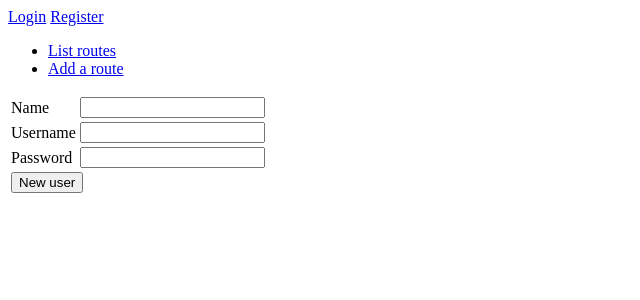
After one commit to S4ndyk/Climb-a-Rock, a Flask app: page /auth/register in a window 1280 px wide. The commit adds this page. Shown: the top 300 px of the page, without its empty margins (0-640 px from the left). Run offline with Flask 2, Linux system fonts and the light colour scheme.

Commit message:
Add user registration

```diff
--- a/application/auth/forms.py
+++ b/application/auth/forms.py
@@ -7,3 +7,11 @@ class LoginForm(FlaskForm):
 
     class Meta:
         csrf = False
+
+class RegisterForm(FlaskForm):
+    name = StringField("Name")
+    username = StringField("Username")
+    password = PasswordField("Password")
+
+    class Meta:
+        csrf = False
--- a/application/auth/views.py
+++ b/application/auth/views.py
@@ -1,9 +1,9 @@
 from flask import render_template, request, redirect, url_for
 from flask_login import login_user, logout_user
 
-from application import app
+from application import app, db
 from application.auth.models import User
-from application.auth.forms import LoginForm
+from application.auth.forms import LoginForm, RegisterForm
 
 @app.route("/auth/login", methods = ["GET", "POST"])
 def auth_login():
@@ -25,3 +25,13 @@ def auth_login():
 def auth_logout():
     logout_user()
     return redirect(url_for("index"))
+
+@app.route("/auth/register", methods=["GET", "POST"])
+def auth_register():
+    if request.method == "GET":
+        return render_template("auth/register.html", form = RegisterForm())
+    form = RegisterForm(request.form)
+    new_user = User(form.name.data, form.username.data, form.password.data)
+    db.session().add(new_user)
+    db.session().commit()
+    return redirect(url_for("routes_index"))
--- /dev/null
+++ b/application/templates/auth/register.html
@@ -0,0 +1,37 @@
+{% extends "layout.html" %}
+
+{% block body %}
+{{ error }}
+<form method="POST" action="{{ url_for('auth_register') }}">
+  <table>
+    <tr>
+      <td>
+        {{ form.name.label }}
+      </td>
+      <td>
+        {{ form.name }}
+      </td>
+    </tr>
+    <tr>
+      <td>
+        {{ form.username.label }}
+      </td>
+      <td>
+        {{ form.username }}
+      </td>
+    </tr>
+    <tr>
+      <td>
+        {{ form.password.label }}
+      </td>
+      <td>
+        {{ form.password }}
+      </td>
+    </tr>
+    <tr>
+      <td colspan="2">
+        <input type="submit" value="New user" />
+      </td>
+    </tr>
+</form>
+{% endblock %}
--- a/application/templates/layout.html
+++ b/application/templates/layout.html
@@ -14,6 +14,7 @@
   </p>
   {% else %}
   <a href="{{ url_for('auth_login') }}">Login</a>
+  <a href="{{ url_for('auth_register') }}">Register</a>
   {% endif %}
 
   <ul>
```
Also changed, not shown: requirements.txt (+22 -0 lines).
